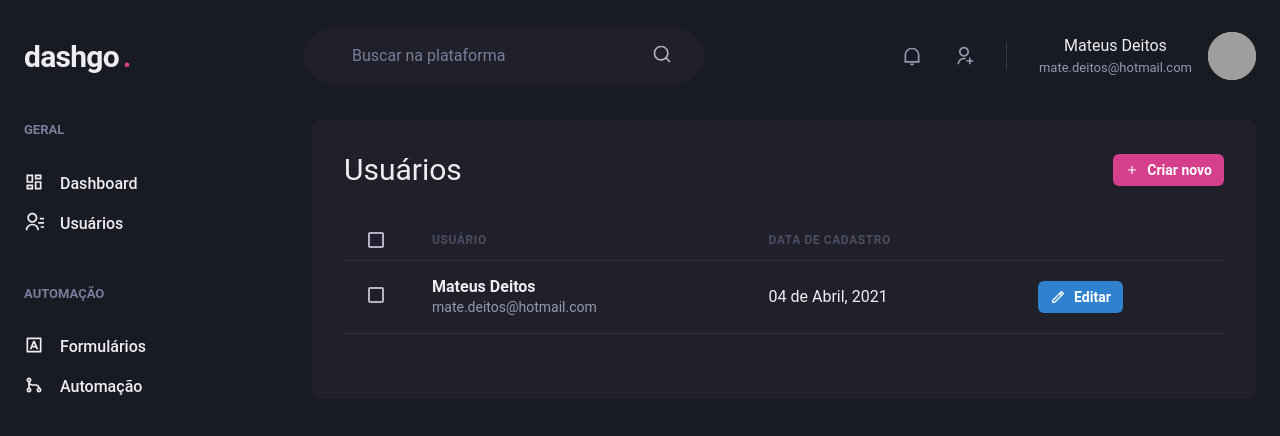
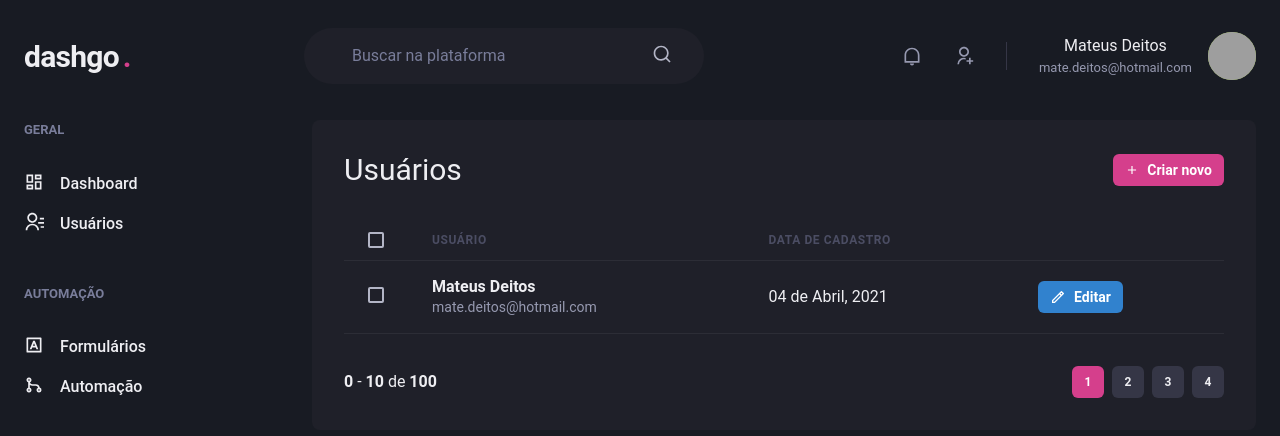
Before and after one commit to vinebarbosa/rocketseat-ignite-dashgo, a Next.js app: page /users in a window 1280 px wide. Shown: the top 436 px of the page. Built offline with nearby package versions, Linux system fonts and the light colour scheme; grey boxes are pictures that could not be loaded.

Commit message:
Paginação

```diff
--- /dev/null
+++ b/src/components/Pagination.tsx
@@ -0,0 +1,34 @@
+import { Button } from "@chakra-ui/button"
+import { Box, Stack } from "@chakra-ui/layout"
+
+export const Pagination = () => {
+    return (
+        <Stack
+            direction="row"
+            mt="8"
+            align="center"
+            justify="space-between"
+            spacing="6"
+        >
+            <Box>
+                <strong>0</strong> - <strong>10</strong> de <strong>100</strong>
+            </Box>
+            <Stack direction="row" spacing="2">
+
+                <Button size="sm" fontSize="xs" width="4" colorScheme="pink" disabled _disabled={{ bg: 'pink.500', cursor: 'default' }}>
+                    1
+            </Button>
+                <Button size="sm" fontSize="xs" width="4" _hover={{ bg: 'gray.500', }} bg="gray.700">
+                    2
+            </Button>
+                <Button size="sm" fontSize="xs" width="4" _hover={{ bg: 'gray.500', }} bg="gray.700">
+                    3
+            </Button>
+                <Button size="sm" fontSize="xs" width="4" _hover={{ bg: 'gray.500', }} bg="gray.700">
+                    4
+            </Button>
+
+            </Stack>
+        </Stack>
+    )
+}
--- a/src/pages/users/index.tsx
+++ b/src/pages/users/index.tsx
@@ -2,6 +2,7 @@
 import React from "react";
 import { RiAddLine, RiPencilLine } from "react-icons/ri";
 import { Header } from "../../components/Header";
+import { Pagination } from "../../components/Pagination";
 import { Sidebar } from "../../components/Sidebar";
 
 
@@ -67,6 +68,7 @@
                             </Tr>
                         </Tbody>
                     </Table>
+                    <Pagination />
                 </Box>
             </Flex>
         </Box>
```
